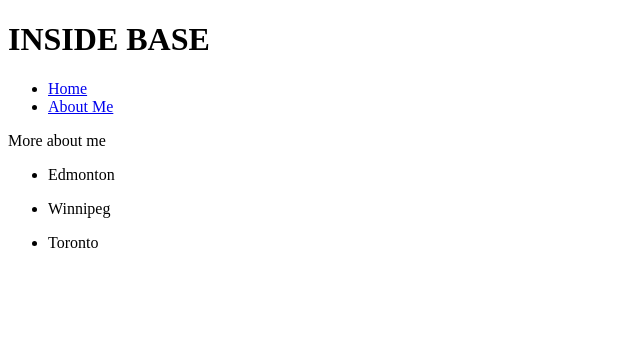
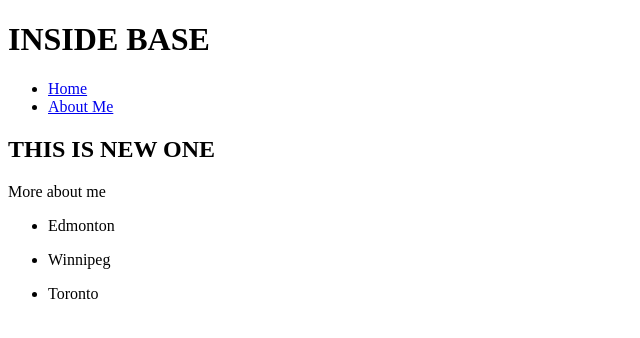
Before and after one commit to jkramskoy/lesson16, a Flask app: page /about-me in a window 1280 px wide. Shown: the top 338 px of the page, without its empty margins (0-640 px from the left). Run offline with Flask 2, Linux system fonts and the light colour scheme.

Commit message:
change in about

```diff
--- a/templates/about.html
+++ b/templates/about.html
@@ -1,6 +1,7 @@
 {% extends "base.html" %}
 
 {% block content %}
+<h2>THIS IS NEW ONE</h2>
    <p>More about me </p>
 {% if cities %}
 <ul>
```
